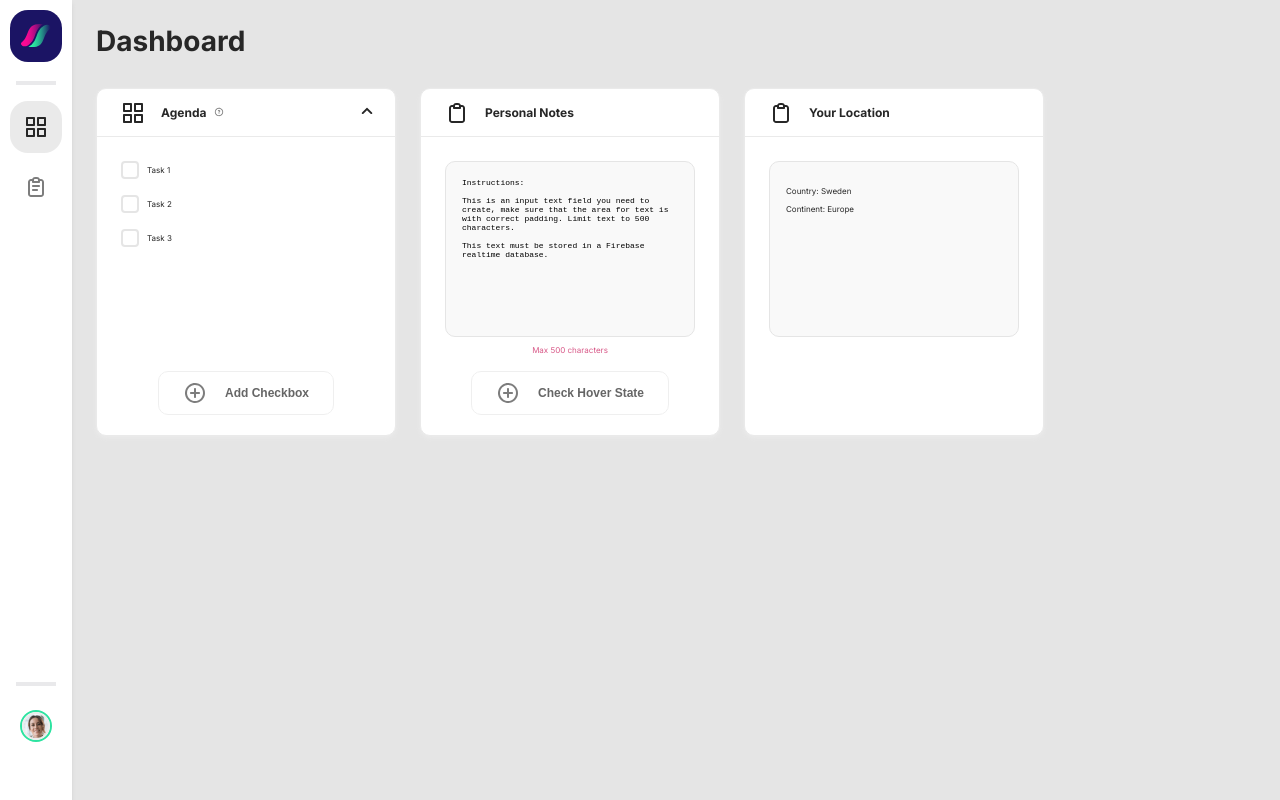
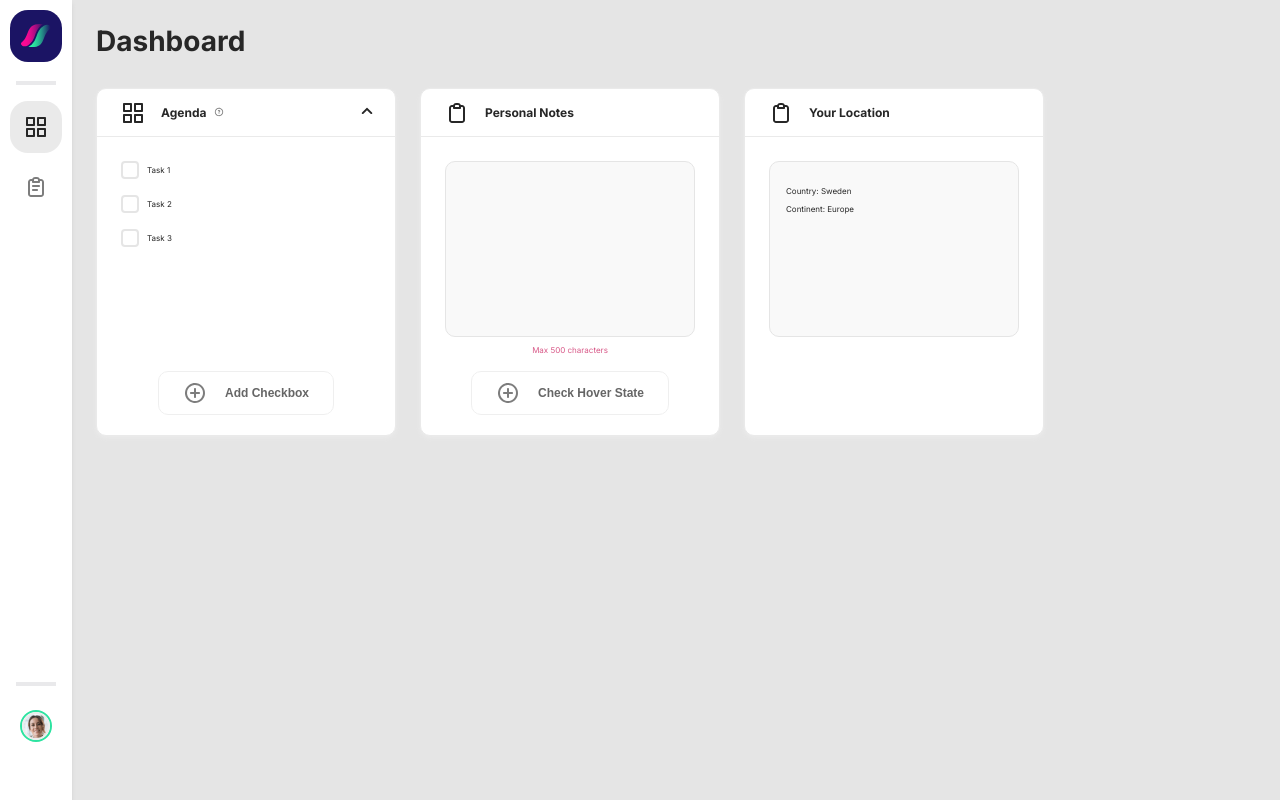
Before and after one commit to aasiyavijay/react-firebase-demo, a React (Create React App) app: page / in a window 1280 px wide. Built offline with nearby package versions, Linux system fonts and the light colour scheme; no server answers; the database is empty.

Commit message:
firebase realtime db setup for notes

```diff
--- a/package.json
+++ b/package.json
@@ -6,6 +6,7 @@
     "@testing-library/jest-dom": "^5.14.1",
     "@testing-library/react": "^11.2.7",
     "@testing-library/user-event": "^12.8.3",
+    "firebase": "^8.8.1",
     "node-sass": "^6.0.1",
     "react": "^17.0.2",
     "react-dom": "^17.0.2",
--- /dev/null
+++ b/src/firebase.js
@@ -0,0 +1,16 @@
+import firebase from 'firebase';
+
+const firebaseConfig = {
+  apiKey: "AIzaSyASiydVFQDcOnpzxjfJdMMci5mjNGVluyk",
+  authDomain: "react-firebase-demo-66a60.firebaseapp.com",
+  databaseURL: "https://react-firebase-demo-66a60-default-rtdb.europe-west1.firebasedatabase.app/",
+  projectId: "react-firebase-demo-66a60",
+  storageBucket: "react-firebase-demo-66a60.appspot.com",
+  messagingSenderId: "578046073675",
+  appId: "1:578046073675:web:b8afc7af675c7a23a126ce"
+};
+
+firebase.initializeApp(firebaseConfig);
+var database = firebase.database();
+
+export default database;
--- a/src/pages/Dashboard/index.js
+++ b/src/pages/Dashboard/index.js
@@ -1,5 +1,6 @@
-import { useState } from "react";
+import { useEffect, useState } from "react";
 import ReactTooltip from 'react-tooltip';
+import database from './../../firebase';
 
 import Card from "../../components/Card";
 import Checkbox from "../../components/Checkbox";
@@ -10,12 +11,24 @@ import { ReactComponent as Clipboard } from './../../images/clipboard.svg';
 import { ReactComponent as Info } from './../../images/question-circle.svg';
 
 const Dashboard = () => {
-  const [notes, setNotes] = useState(`Instructions:
-  \nThis is an input text field you need to create, make sure that the area for text is with correct padding. Limit text to 500 characters.
-  \nThis text must be stored in a Firebase realtime database.`)
+  const [notes, setNotes] = useState();
 
-  const handleNotesChange = e => setNotes(e.target.value);
+  useEffect(() => {
+    const notesRef = database.ref('notes/note');
+    notesRef.on('value', (snapshot) => {
+      const note = snapshot.val();
+      setNotes(note);
+    })
+  }, [])
 
+  const handleNotesChange = e => {
+    const note = e.target.value;
+    console.log(note);
+    setNotes(note);
+    database.ref("notes").set({
+      note: note
+    });
+  }
 
   return (
     <div className="dashboard">
```
Also changed, not shown: 1 other file (tests, documents, lock files or other folders).
